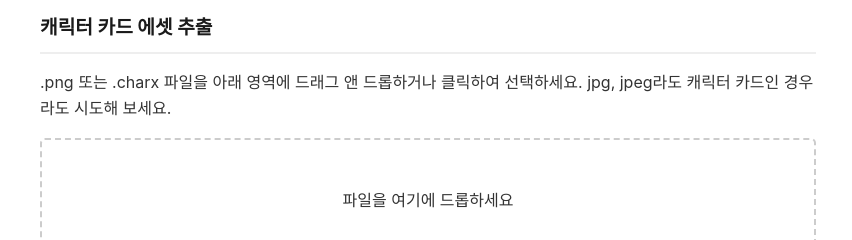
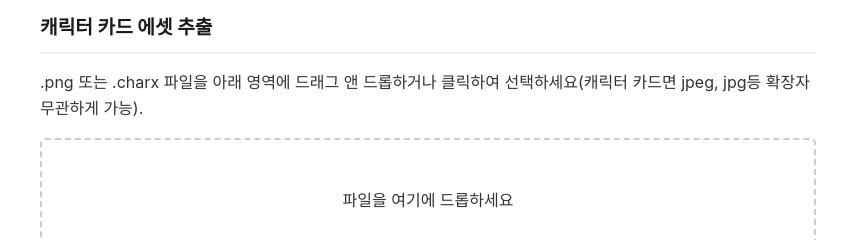
Before and after one commit to AriannaHeartbell/risu-asset-extractor2, a plain HTML site: page index.html in a window 1280 px wide. Shown: the part 301-541 px from the top of the page, 212-1064 px from the left. Drawn offline with nearby package versions, Linux system fonts and the light colour scheme.

Commit message:
other filetype enable message for charx

```diff
--- a/index.html
+++ b/index.html
@@ -22,7 +22,7 @@
         <!-- 캐릭터 카드 추출기 탭 -->
         <div id="cardExtractor" class="tab-content" style="display: block;">
             <h2>캐릭터 카드 에셋 추출</h2>
-            <p>.png 또는 .charx 파일을 아래 영역에 드래그 앤 드롭하거나 클릭하여 선택하세요. jpg, jpeg라도 캐릭터 카드인 경우라도 시도해 보세요.</p>
+            <p>.png 또는 .charx 파일을 아래 영역에 드래그 앤 드롭하거나 클릭하여 선택하세요(캐릭터 카드면 jpeg, jpg등 확장자 무관하게 가능).</p>
             <div class="drop-zone" id="cardDropZone">
                 <input type="file" id="cardFileInput" accept=".png,.charx,.jpg,.jpeg" style="display: none;">
                 <p>파일을 여기에 드롭하세요</p>
```
Also changed, not shown: 1 other file.
